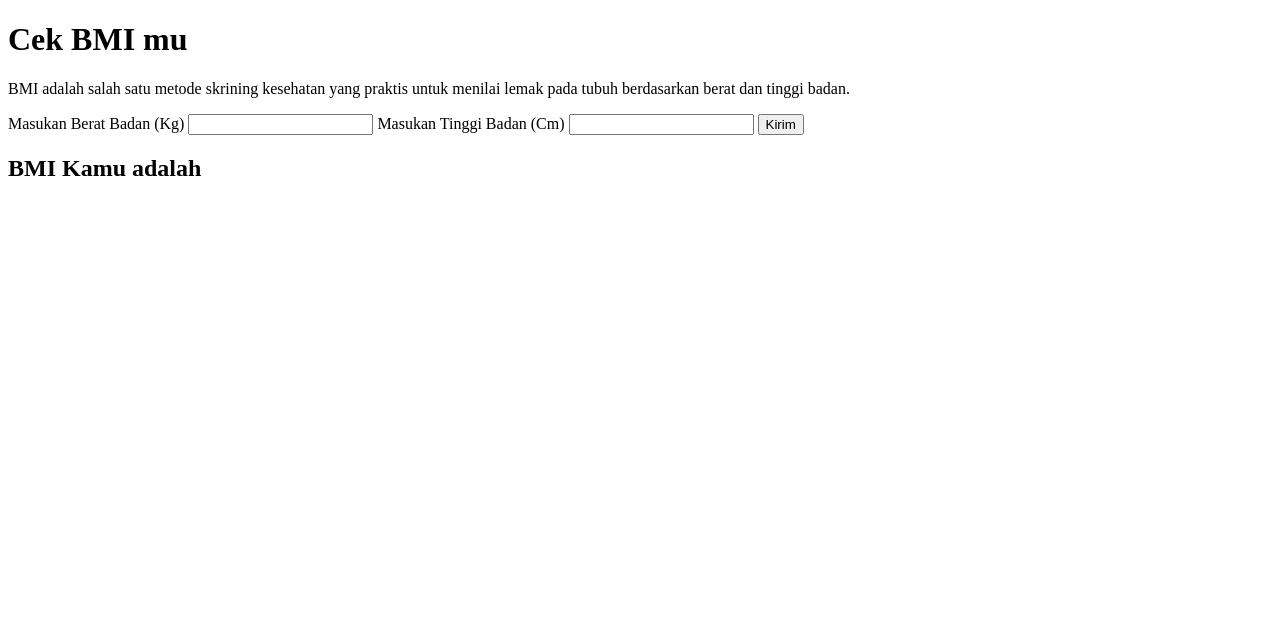
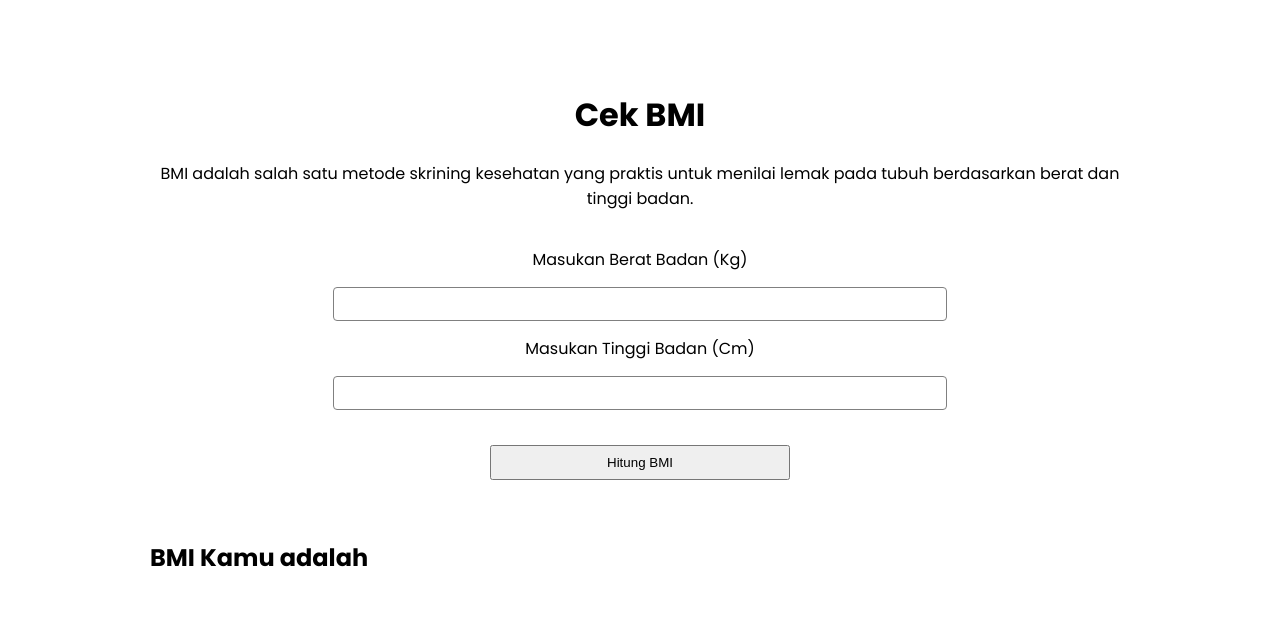
Before and after one commit to AbilZuhrotin/Kalkulator-BMI, a plain HTML site: page index.html in a window 1280 px wide. Drawn offline with Linux system fonts and the light colour scheme.

Commit message:
layout 1

```diff
--- a/index.html
+++ b/index.html
@@ -7,12 +7,18 @@
     <title>Kalkulator BMI</title>
     <link rel="stylesheet" href="style.css">
     <script src="script.js"></script>
+    <link rel="preconnect" href="https://fonts.googleapis.com">
+    <link rel="preconnect" href="https://fonts.gstatic.com" crossorigin>
+    <link
+        href="https://fonts.googleapis.com/css2?family=Poppins:ital,wght@0,100;0,200;0,300;0,400;0,500;0,600;0,700;0,800;0,900;1,100;1,200;1,300;1,400;1,500;1,600;1,700;1,800;1,900&display=swap"
+        rel="stylesheet">
 </head>
 
 <body>
-    <div class="Judul">
-        <h1>Cek BMI mu</h1>
-        <p>BMI adalah salah satu metode skrining kesehatan yang praktis untuk menilai lemak pada tubuh berdasarkan berat dan
+    <div class="judul">
+        <h1>Cek BMI</h1>
+        <p>BMI adalah salah satu metode skrining kesehatan yang praktis untuk menilai lemak pada tubuh berdasarkan berat
+            dan
             tinggi badan. </p>
         </div>
     <form action="">
@@ -20,11 +26,13 @@
         <input type="number">
         <label for="">Masukan Tinggi Badan (Cm)</label>
         <input type="number">
-        <button>Kirim</button>
+        <button type="button">Hitung BMI</button>
     </form>
     <div class="Hasil">
         <h2>BMI Kamu adalah</h2>
         <p id="hasil"></p>
+        <img src="" alt="">
     </div>
-    </body>
+</body>
+
 </html>
--- a/style.css
+++ b/style.css
@@ -0,0 +1,28 @@
+body{
+    margin: 50px 100px;
+    padding: 20px 50px;
+    font-family: Poppins;
+}
+.judul{
+    text-align: center;
+}
+form{
+    padding: 20px 80px;
+    display: flex;
+    flex-direction: column;
+    gap: 15px;
+    align-items: center;
+}
+input{
+    height: 20px;
+    width: 600px;
+    padding: 6px;
+    border-radius: 4px;
+    border: 1px solid grey;
+}
+button{
+    height: 35px;
+    width: 300px;
+    margin: 20px 0px;
+
+}
```
